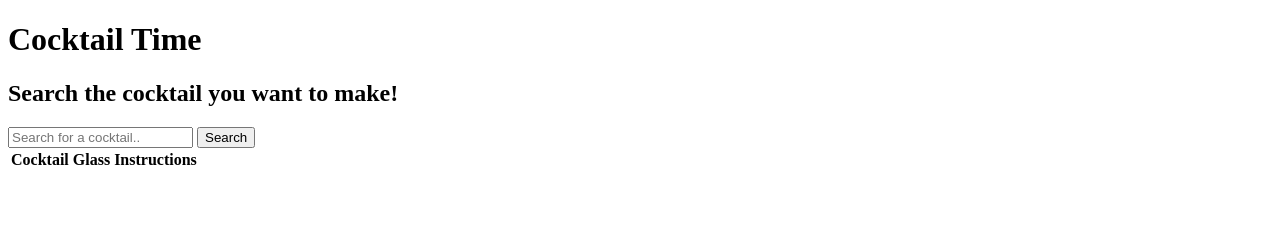
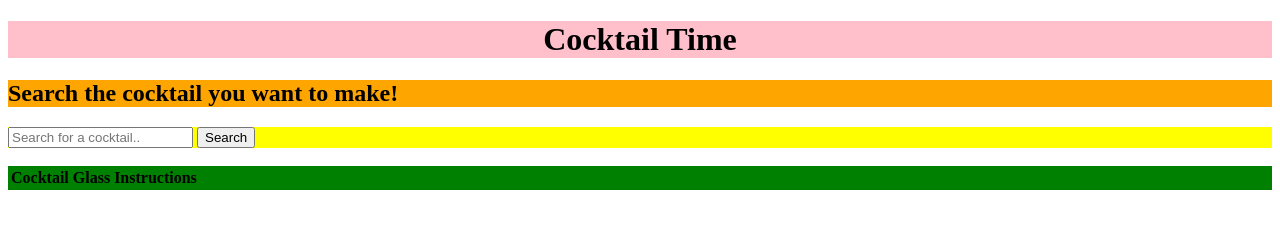
Before and after one commit to mckennaduvall/cocktail-api-fun, a plain HTML site: page static /index.html in a window 1280 px wide. Drawn offline with nearby package versions, Linux system fonts and the light colour scheme.

Commit message:
Add some CSS

```diff
--- a/static /index.html
+++ b/static /index.html
@@ -9,6 +9,7 @@
 
         <title> Cocktail Dashboard</title>
 
+        <link rel="stylesheet" type="text/css" href="style.css">
         <script src="http://d3js.org/d3.v3.min.js"></script>
 
     </head>
@@ -23,6 +24,8 @@
             <input type="text" id="cocktailInput" placeholder="Search for a cocktail..">
             <button id="button" type="button" class= btn btn default>Search</button>
         </div>
+
+        <br>
 
         <div class="col-md-10">
 
--- a/static /scripts.js
+++ b/static /scripts.js
@@ -2,8 +2,6 @@
 //2. read API
 //3. connect API call to user input
 //4. print data onto HTML page
-
-
 
 //d3 select the elements
 //get reference to the button on the page with id set to 'button'
@@ -20,9 +18,6 @@ input.on("click", runEnter);
 function runEnter() {
     d3.event.preventDefault();
     var inputValue = input.property("value");
-    console.log(inputValue);
-
-    var inputValue = input.property("value");
 
 base_url = "https://www.thecocktaildb.com/api/json/v1/1/search.php?s="
 
@@ -38,7 +33,7 @@ fetch(url)
 
         console.log(Object.values(json));
 
-        drinksArray = Object.values(json)
+        drinksArray = Object.values(json);
 
         drink = drinksArray[0]
 
--- /dev/null
+++ b/static /style.css
@@ -0,0 +1,16 @@
+h1 {
+    text-align: center;
+    background-color: pink;
+  }
+
+  h2 {
+      background-color: orange;
+  }
+
+  .topnav {
+      background-color: yellow;
+  }
+
+  #table-area {
+      background-color: green;
+  }
```
